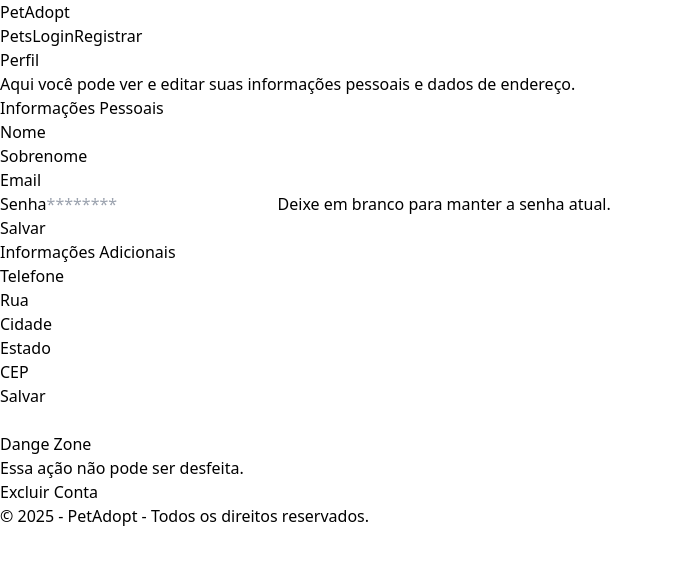
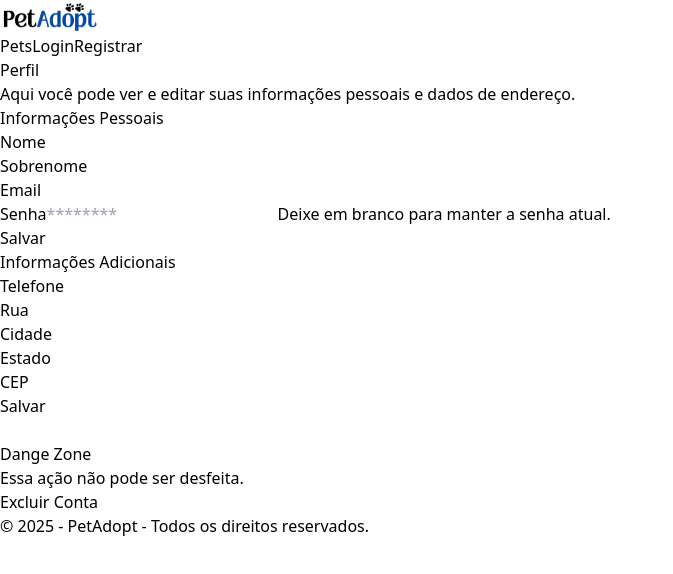
Before and after one commit to JuniorPaula/pet-adopt-web, a Next.js app: page /profile in a window 1280 px wide. Shown: the top 574 px of the page, without its empty margins (0-673 px from the left). Built offline with nearby package versions, Linux system fonts and the light colour scheme; no server answers.

Commit message:
Add logo on header

```diff
--- a/src/components/header/index.tsx
+++ b/src/components/header/index.tsx
@@ -2,7 +2,10 @@
 
 import { useAuth } from "@/context/auth-context";
 import { Menu, MenuButton, MenuItem, MenuItems, MenuSeparator } from "@headlessui/react";
+import Image from "next/image";
 import Link from "next/link";
+
+const logo = "/assets/pet-adopt-logo.png";
 
 export function Header() {
   const { user, logout } = useAuth();
@@ -12,7 +15,15 @@ export function Header() {
       <div className="max-w-screen-xl mx-auto flex items-center justify-between h-20 sm:justify-between">
         <nav className="flex items-center justify-center">
           <Link href="/" className="text-2xl font-bold">
-            Pet<span className="text-blue-700">Adopt</span>
+            <Image
+              src={logo}
+              alt="Logo Pet Adopt"
+              width={100}
+              height={100}
+              className="h-10 w-auto"
+              quality={100}
+              priority
+            />
           </Link>
         </nav>
 
```
Also changed, not shown: src/app/dashboard/page.tsx (+12 -11 lines), public/assets/pet-adopt-logo.png (added).
